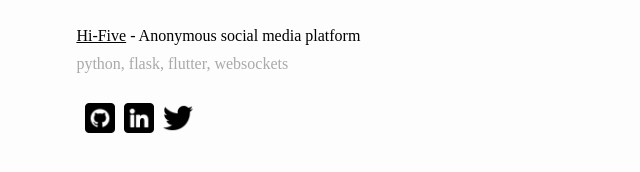
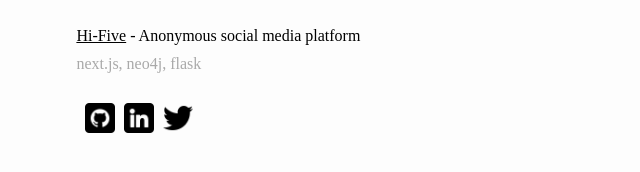
Before and after one commit to Shashwatpog/personal-website, a plain HTML site: page index.html in a window 1280 px wide. Shown: the part 888-1060 px from the top of the page, 312-952 px from the left. Drawn offline with Linux system fonts and the light colour scheme; a web font is replaced by a local one.

Commit message:
content update

```diff
--- a/index.html
+++ b/index.html
@@ -47,7 +47,7 @@
         <div id = 'grey-text'> python, flask, flutter, websockets </div>
 
         <div class = 'content'> <a href = "https://devpost.com/software/hi-five-dt0gvj" target = "_blank">Hi-Five</a> - Anonymous social media platform</div>
-        <div id = 'grey-text'> python, flask, flutter, websockets </div>
+        <div id = 'grey-text'>next.js, neo4j, flask </div>
 
     </div>
 
```
